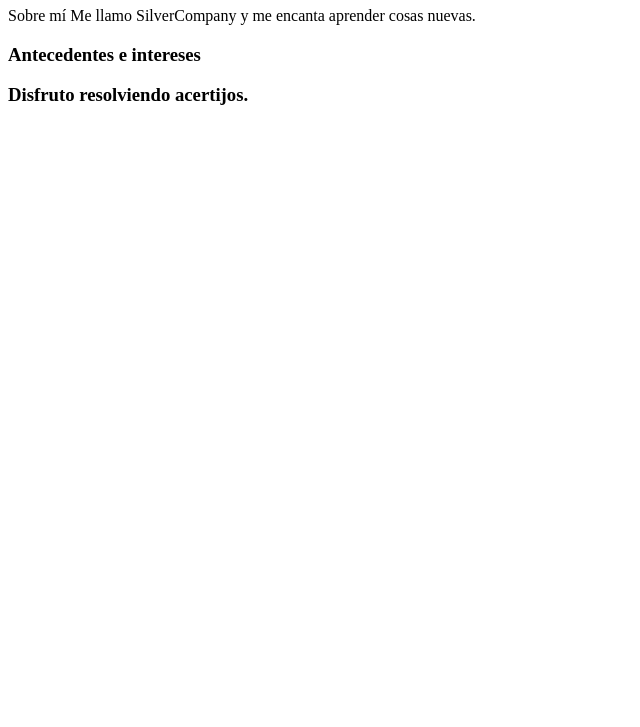
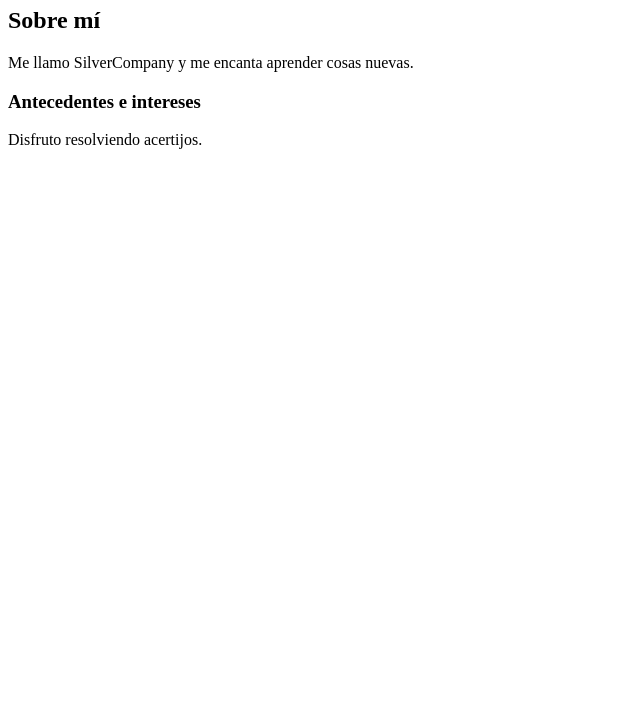
Before and after one commit to mangelm/HTML-5-explicaciones, a plain HTML site: page 1.HTML_basico/depurar(debug)/ejercicio_01_solucion.html in a window 1280 px wide. Shown: the part 73-800 px from the top of the page, without its empty margins (0-640 px from the left). Drawn offline with Linux system fonts and the light colour scheme.

Commit message:
añadida solucion silver company ejercicio

```diff
--- a/1.HTML_basico/depurar(debug)/ejercicio_01_solucion.html
+++ b/1.HTML_basico/depurar(debug)/ejercicio_01_solucion.html
@@ -36,8 +36,10 @@
     2. No debes eliminar el elemento <h1>¡Hola, soy SilverCompany!</h1> de la página.
     3. Debes tener exactamente un elemento h2 en la página.
     4. Debes tener un elemento h2 con el texto "Sobre mí". Aquí tienes un ejemplo: <h2>Texto aquí</h2>
-    5. Debes tener un elemento de párrafo con el texto "Me llamo SilverCompany y me encanta aprender cosas nuevas.". Aquí tienes un ejemplo: <p>Texto aquí</p>
-    6. Debes tener un elemento de párrafo con el texto "Disfruto resolviendo acertijos.". Aquí tienes un ejemplo: <p>Texto aquí</p>
+    5. Debes tener un elemento de párrafo con el texto "Me llamo SilverCompany y me encanta aprender cosas nuevas.".
+    Aquí tienes un ejemplo: <p>Texto aquí</p>
+    6. Debes tener un elemento de párrafo con el texto "Disfruto resolviendo acertijos.".
+    Aquí tienes un ejemplo: <p>Texto aquí</p>
     7. Debes tener exactamente dos elementos de párrafo en la página.
     8. Debes tener exactamente un elemento h3 en la página.
     9. Debes tener un elemento h3 con el texto "Antecedentes e intereses". Aquí tienes un ejemplo: <h3>Texto aquí</h3>
@@ -45,13 +47,12 @@
 
     <h1>¡Hola, soy SilverCompany!</h1>
 
-    <heading2>Sobre mí</heading2>
+    <h2>Sobre mí</h2>
 
-    <pp>Me llamo SilverCompany y me encanta aprender cosas nuevas.</pp>
+    <p>Me llamo SilverCompany y me encanta aprender cosas nuevas.</p>
 
-    <h3>Antecedentes e intereses<h3/>
-    <pp>Disfruto resolviendo acertijos.</pp>
-
+    <h3>Antecedentes e intereses</h3>
+    <p>Disfruto resolviendo acertijos.</p>
 
 </body>
 </html>
```
Also changed, not shown: 1.HTML_basico/depurar(debug)/ejercicio_01.html (+4 -2 lines).
